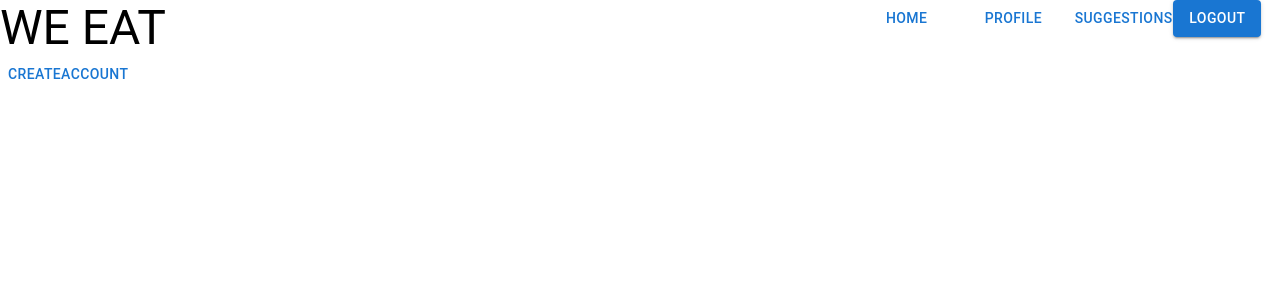
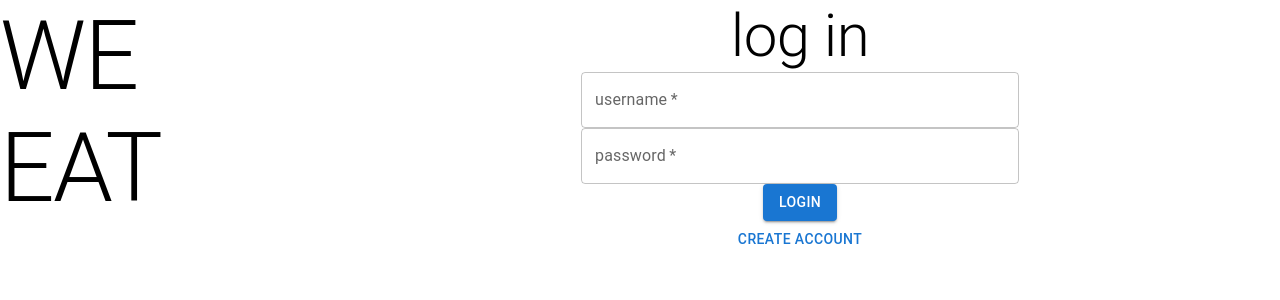
Before and after one commit to karajleong02/weEat, a React (Create React App) app in the folder client/my-app/: page / in a window 1280 px wide. Shown: the top 300 px of the page. Built offline with nearby package versions, Linux system fonts and the light colour scheme.

Commit message:
login page

```diff
--- a/client/my-app/src/pages/Login.jsx
+++ b/client/my-app/src/pages/Login.jsx
@@ -1,20 +1,87 @@
 import React from 'react';
-import Navbar from '../components/Navbar';
 import { Link } from 'react-router-dom';
-import {Button} from '@mui/material';
+import { Button, Grid, Typography, TextField } from '@mui/material';
 
-function Login() {
-    return (
+
+class Login extends React.Component {
+    constructor(props) {
+        super(props);
+        this.state = {
+          username: '',
+          password: ''
+        };
+        this.handleChange = this.handleChange.bind(this);
+        this.handleSubmit = this.handleSubmit.bind(this);
+    }
+    handleChange(event) {
+        const name = event.target.name;
+        const value = event.target.value;
+        this.setState({
+            [name]:value
+        });
+    }
+
+    handleSubmit(event) {
+
+    }
+
+    render() {
+        return (
         <>
-            <Navbar></Navbar>
-            <Link to='/createAccount'>
-                <Button variant="text">
-                    createaccount
-                </Button>
-            </Link>
+            <Grid container>
+                <Grid item xs={3}>
+                    <Typography variant="h1">WE</Typography>
+                    <Typography variant="h1">EAT</Typography>
+                </Grid>
+                    <Grid item xs={9} align="center">
+                    <Typography variant="h2">log in</Typography>
+                    <form onSubmit={this.handleSubmit}>
+                        <Grid>
+                            <Grid item xs={12} rowSpacing={3}>
+                                <TextField
+                                    required
+                                    name="username"
+                                    sx={{width:438}}
+                                    id="outlined-required"
+                                    onChange={this.handleChange}
+                                    value={this.state.username}
+                                    label="username"
+                                />
+                            </Grid>
+                            <Grid item xs={12}>
+                            <TextField
+                                required
+                                name="password"
+                                sx={{width:438}}
+                                id="outlined-required"
+                                onChange={this.handleChange}
+                                value={this.state.password}
+                                label="password"
+                            />
+                            </Grid>
+                            <Grid item xs={12}>
+                                <Link to='/home'>
+                                    <Button variant="contained">login</Button>
+                                </Link>
+                            </Grid>
+                            <Grid item xs={12}>
+                                <Link to='/createAccount'>
+                                    <Button variant="text">
+                                        Create Account
+                                    </Button>
+                                </Link>
+                            </Grid>
+                        </Grid>
+                    </form>
+                </Grid>
+            </Grid>
+
+
         </>
 
     );
+    }
+
 }
 
 export default Login;
```
